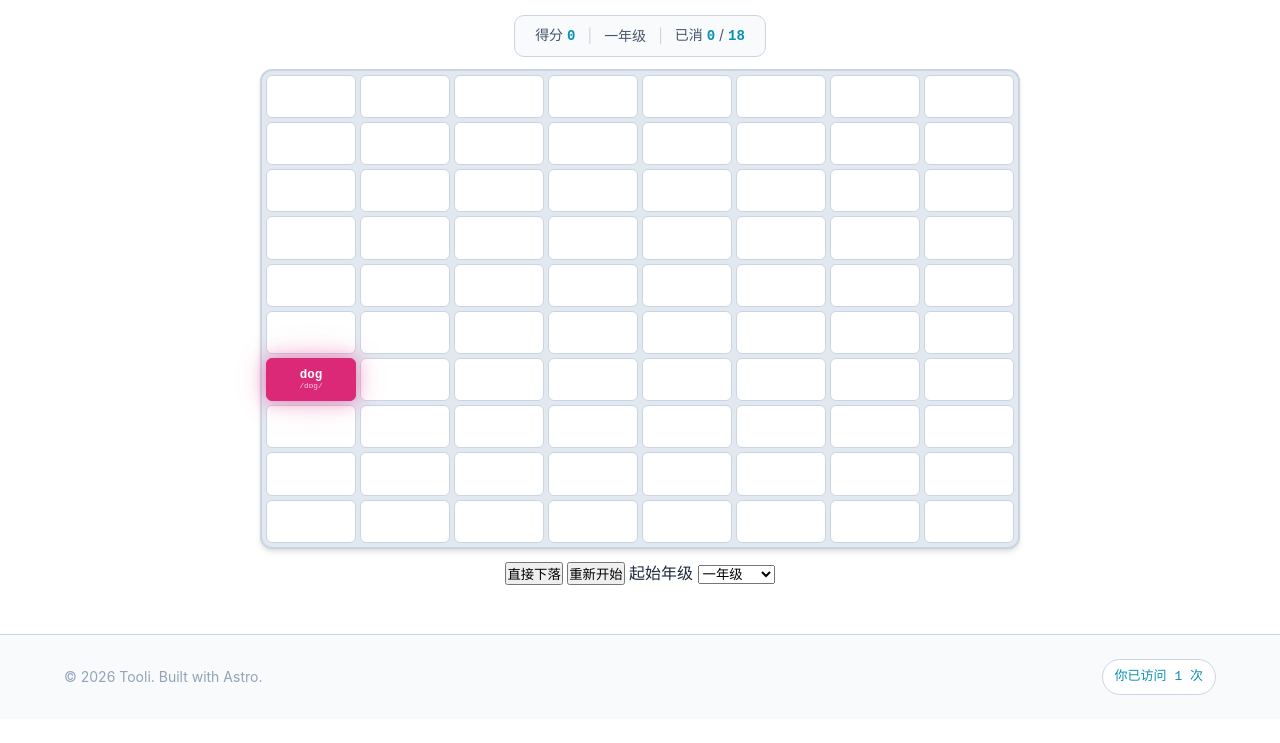
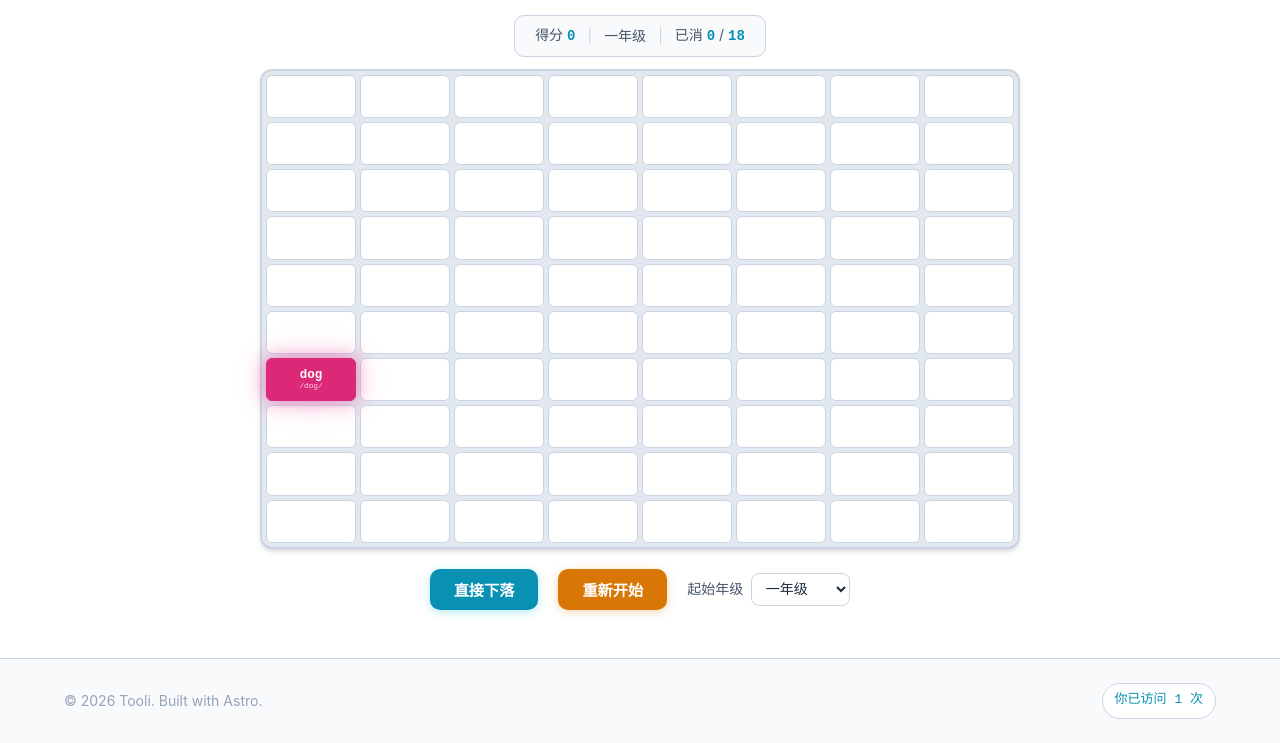
Before and after one commit to Gitronlee/gitronlee.github.io, an Astro site: page /games/word-tetris in a window 1280 px wide. Shown: the part 168-911 px from the top of the page. Before the commit the page ends 887 px from the top, so only its background shows below. Built offline with nearby package versions, Linux system fonts and the light colour scheme; Astro itself is replaced by a stand-in of ours; a script that the page names is missing.

Commit message:
style: enlarge control buttons with more spacing to prevent misclicks

```diff
--- a/src/components/games/WordTetris.astro
+++ b/src/components/games/WordTetris.astro
@@ -449,6 +449,63 @@ const allGrades: Record<number, { en: string; cn: string }[]> = {
     color: var(--border-color);
   }
 
+  .wt-controls {
+    display: flex;
+    align-items: center;
+    gap: 1.25rem;
+    margin-top: 0.5rem;
+  }
+
+  .wt-btn {
+    padding: 0.6rem 1.5rem;
+    border: none;
+    border-radius: 10px;
+    font-size: 0.95rem;
+    font-weight: 700;
+    cursor: pointer;
+    transition: all 0.15s;
+  }
+
+  .wt-drop-btn {
+    background: var(--accent-cyan);
+    color: #fff;
+    box-shadow: 0 2px 8px rgba(6, 182, 212, 0.3);
+  }
+
+  .wt-drop-btn:hover {
+    background: #0891b2;
+    transform: translateY(-1px);
+  }
+
+  .wt-restart {
+    background: var(--accent-orange);
+    color: #fff;
+    box-shadow: 0 2px 8px rgba(217, 119, 6, 0.3);
+  }
+
+  .wt-restart:hover {
+    background: #d97706;
+    transform: translateY(-1px);
+  }
+
+  .wt-level-pick {
+    display: flex;
+    align-items: center;
+    gap: 0.5rem;
+    font-size: 0.875rem;
+    color: var(--text-secondary);
+  }
+
+  .wt-difficulty-select {
+    padding: 0.4rem 0.6rem;
+    border: 1px solid var(--border-color);
+    border-radius: 8px;
+    background: var(--bg-primary);
+    color: var(--text-primary);
+    font-size: 0.875rem;
+    cursor: pointer;
+  }
+
   .wt-grid {
     display: grid;
     grid-template-columns: repeat(8, 1fr);
```
